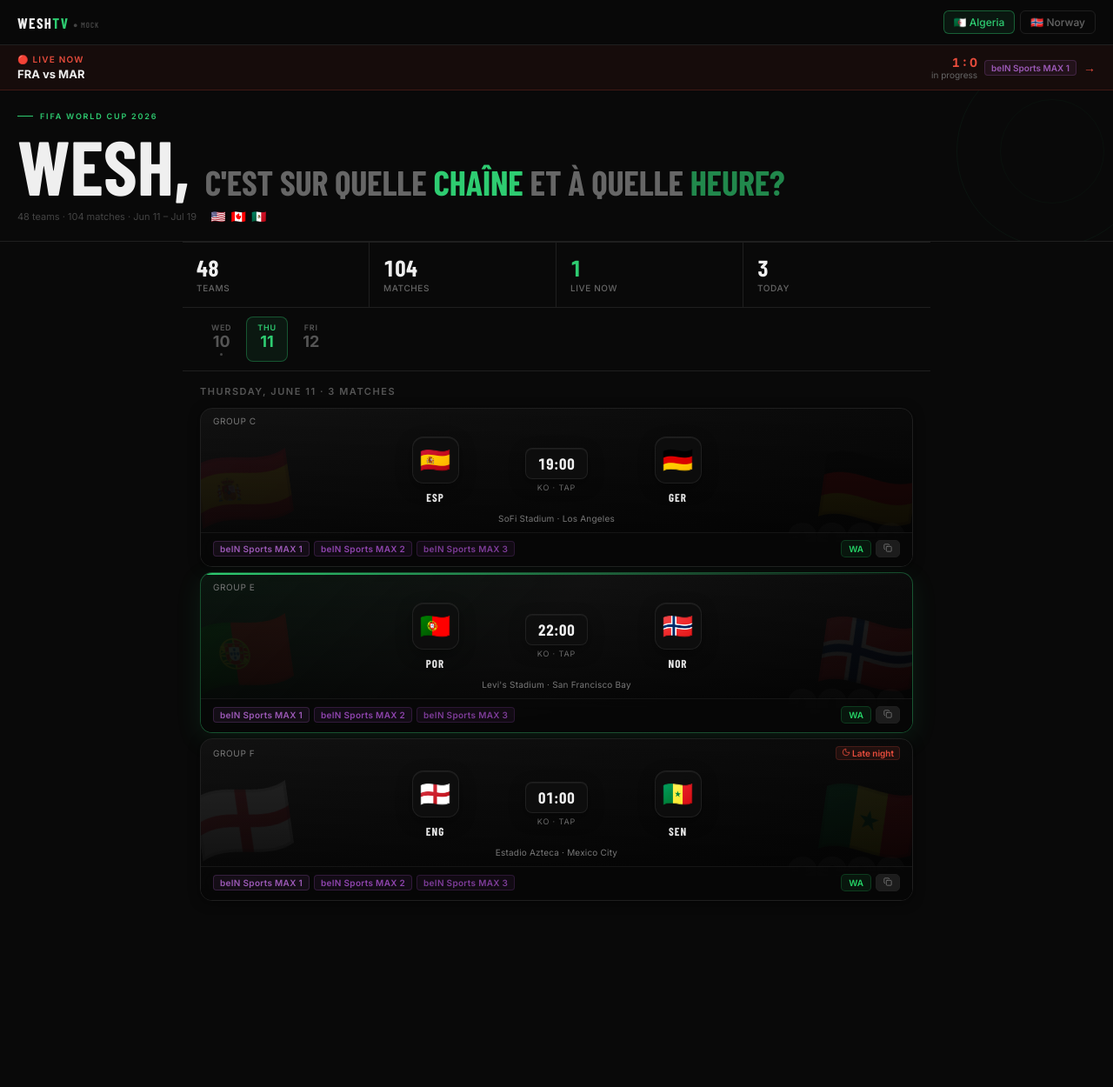
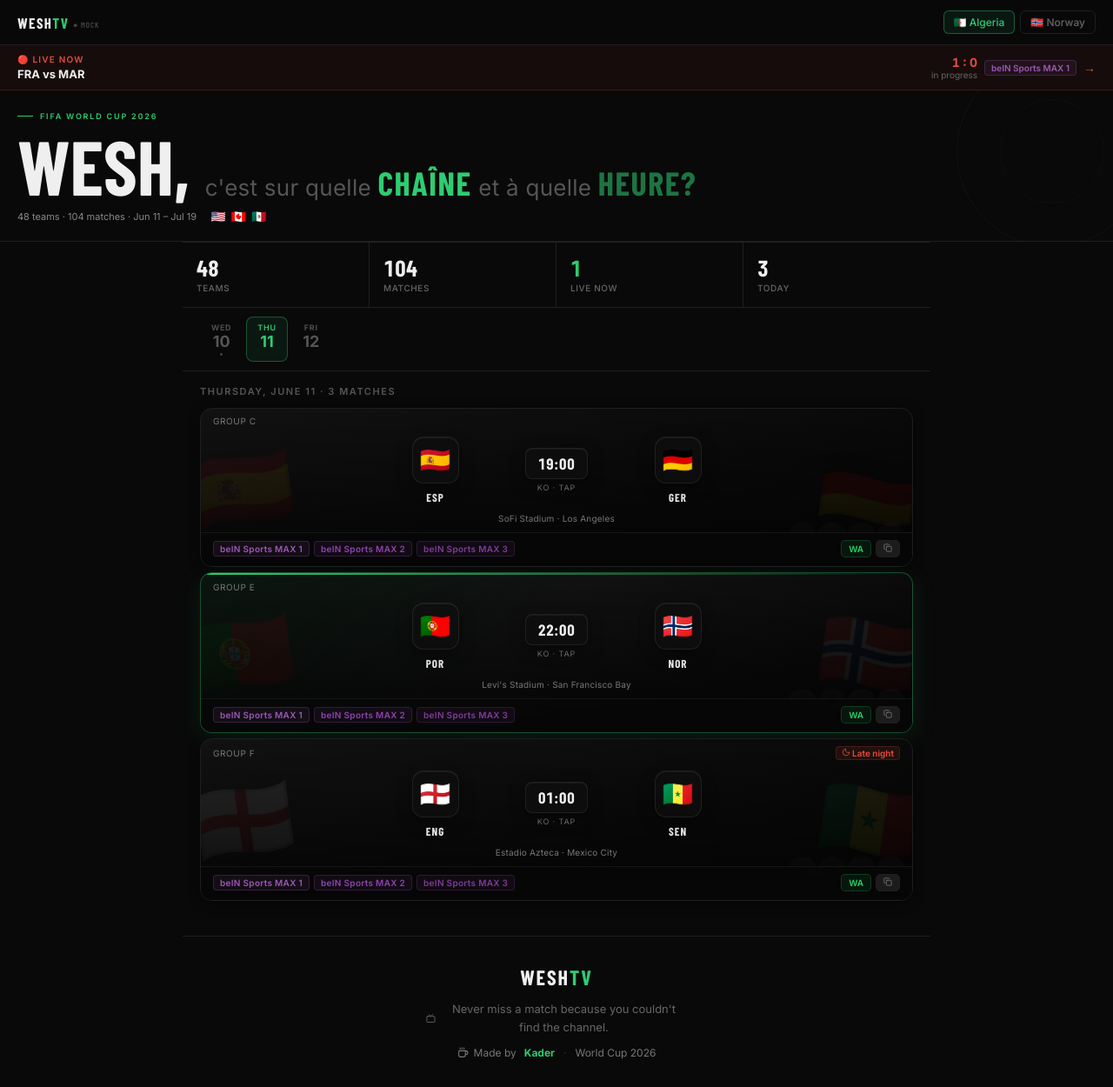
Before and after one commit to lacdart2/weshtv, a Next.js app: page / in a window 1280 px wide. Shown: the whole page at 87% size. Before the commit the page ends 1052 px from the top, so only its background shows below. Built offline with nearby package versions, Linux system fonts and the light colour scheme; no server answers; a web font is replaced by a local one.

Commit message:
feat: clean footer with lucide icons

```diff
--- a/app/page.tsx
+++ b/app/page.tsx
@@ -11,6 +11,7 @@
 import NextFeaturedBanner from '@/components/NextFeaturedBanner'
 import InstallBanner from '@/components/InstallBanner'
 import MatchCard from '@/components/MatchCard'
+import { Tv, Coffee } from 'lucide-react'
 
 const WORLD_CUP_START = '2026-06-11'
 
@@ -176,16 +177,34 @@
                             Wesh,{' '}
                         </span>
                         <span style={{
-                            fontSize: 'clamp(24px, 4.5vw, 40px)',
-                            color: '#666666',
+                            fontSize: 'clamp(16px, 2.8vw, 26px)',
                             display: 'inline',
+                            fontFamily: 'var(--font-inter)',
+                            fontWeight: 300,
+                            letterSpacing: '0.01em',
+                            color: '#555',
+                            textTransform: 'none',
                         }}>
                             c'est sur quelle{' '}
-                            <span style={{ color: 'var(--accent)' }}>chaîne</span>
+                            <span style={{
+                                fontFamily: 'var(--font-barlow)',
+                                fontWeight: 900,
+                                fontSize: 'clamp(22px, 4vw, 38px)',
+                                color: 'var(--accent)',
+                                letterSpacing: '0.04em',
+                                textTransform: 'uppercase',
+                            }}>
+                                chaîne
+                            </span>
                             {' '}et à quelle{' '}
                             <span style={{
+                                fontFamily: 'var(--font-barlow)',
+                                fontWeight: 900,
+                                fontSize: 'clamp(22px, 4vw, 38px)',
                                 color: 'var(--accent)',
-                                opacity: 0.65,
+                                opacity: 0.55,
+                                letterSpacing: '0.04em',
+                                textTransform: 'uppercase',
                             }}>
                                 heure?
                             </span>
@@ -198,7 +217,7 @@
                     display: 'flex', alignItems: 'center',
                     gap: 16, flexWrap: 'wrap',
                 }}>
-                    <span style={{ fontSize: 11, color: '#444', fontFamily: 'var(--font-inter)' }}>
+                    <span style={{ fontSize: 11, color: '#888', fontFamily: 'var(--font-inter)' }}>
                         48 teams · 104 matches · Jun 11 – Jul 19
                     </span>
                     <div style={{ display: 'flex', gap: 6 }}>
@@ -302,7 +321,58 @@
                     </div>
                 </div>
 
+                {/* FOOTER */}
+                <div style={{
+                    padding: '32px 20px',
+                    borderTop: '1px solid var(--border)',
+                    marginTop: 24,
+                    display: 'flex',
+                    flexDirection: 'column',
+                    alignItems: 'center',
+                    gap: 12,
+                    textAlign: 'center',
+                }}>
+                    <span style={{
+                        fontFamily: 'var(--font-barlow)',
+                        fontSize: 24,
+                        fontWeight: 900,
+                        letterSpacing: '0.08em',
+                        color: 'var(--text)',
+                    }}>
+                        WESH<span style={{ color: 'var(--accent)' }}>TV</span>
+                    </span>
+
+                    <p style={{
+                        fontSize: 13,
+                        color: '#666',
+                        fontFamily: 'var(--font-inter)',
+                        lineHeight: 1.6,
+                        maxWidth: 300,
+                        display: 'flex',
+                        alignItems: 'center',
+                        justifyContent: 'center',
+                        gap: 6,
+                    }}>
+                        <Tv size={14} color="#666" />
+                        Never miss a match because you couldn't find the channel.
+                    </p>
+
+                    <p style={{
+                        fontSize: 12,
+                        color: '#777',
+                        fontFamily: 'var(--font-inter)',
+                        display: 'flex',
+                        alignItems: 'center',
+                        gap: 6,
+                    }}>
+                        <Coffee size={13} color="#777" />
+                        Made by <span style={{ color: 'var(--accent)', fontWeight: 700, marginLeft: 3 }}>Kader</span>
+                        <span style={{ color: '#333', margin: '0 4px' }}>·</span>
+                        World Cup 2026
+                    </p>
+                </div>
             </div>
+
             <InstallBanner />
         </div>
     )
--- a/lib/venues.ts
+++ b/lib/venues.ts
@@ -30,6 +30,7 @@
     if (!venueName) return null
     // exact match first
     if (VENUES[venueName]) return VENUES[venueName]
+    if (!venueName || venueName === 'TBC') return null
     // partial match
     const key = Object.keys(VENUES).find(k =>
         venueName.toLowerCase().includes(k.toLowerCase()) ||
```
Also changed, not shown: app/match/[id]/page.tsx (+4 -6 lines).
